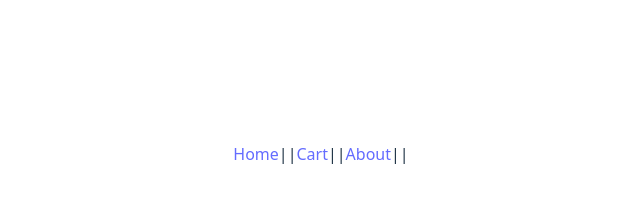
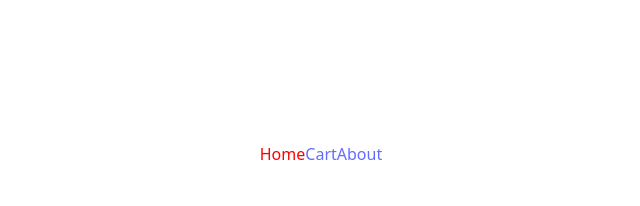
Before and after one commit to Kartavikoya/React-app, a React (Vite) app: page / in a window 1280 px wide. Shown: the part 184-390 px from the top of the page, without its empty margins (319-959 px from the left). Built offline with nearby package versions, Linux system fonts and the light colour scheme.

Commit message:
NavLink added

```diff
--- a/src/App.jsx
+++ b/src/App.jsx
@@ -9,12 +9,17 @@ import UseReducerExamples from './hooks/useReducer/UseReducerExample.jsx';
 import UseContext from './hooks/useContext/Exmple.jsx';
 // import E1 from './hooks/contextandreducer/FirstExample.jsx';
 import Redu1 from './ReduxExample/reduxexmp.jsx';
-import { Link, Route, Routes } from 'react-router-dom';
+import { Link, NavLink, Route, Routes } from 'react-router-dom';
 import {Home} from './pages/Home/index.jsx';
 import {Cart} from './pages/Cart/index.jsx';
 import {About} from './pages/About/index.jsx';
 
 function App() {
+  const getStyles =({isActive}) => {
+    return{
+      color:isActive ? 'red' : ''
+    }
+  }
   return (
     <>
       {/* show examples and props component */}
@@ -31,9 +36,12 @@ function App() {
       {/* <Redu1/> */}
       <div className='App'>
         {/* <a href="/">Home</a> */}
-        <Link to='/'>Home</Link>||
+        {/* <Link to='/'>Home</Link>||
         <Link to="/cart">Cart</Link>||
-        <Link to="/about">About</Link>||
+        <Link to="/about">About</Link>|| */}
+        <NavLink to ='' style={getStyles}>Home</NavLink>
+        <NavLink to ='/cart' style={getStyles}>Cart</NavLink>
+        <NavLink to ='/about' style={getStyles}>About</NavLink>
         <Routes>
           <Route path='/' element ={<Home/>}/>
           <Route path='/cart' element ={<Cart/>}/>
```
